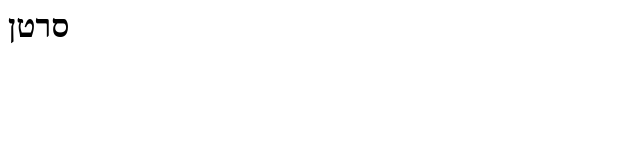
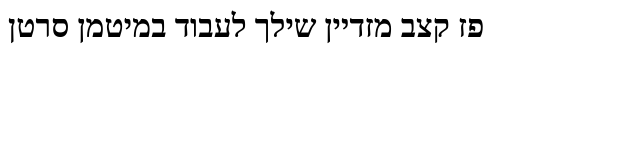
Before and after one commit to uriaelbaz/fcb-, a plain HTML site: page index.html in a window 1280 px wide. Shown: the whole page, without its empty margins (0-640 px from the left). Drawn offline with Linux system fonts and the light colour scheme.

Commit message:
Update index.html

```diff
--- a/index.html
+++ b/index.html
@@ -1 +1 @@
-<h1>   סרטן    </h1>
+<h1> פז קצב מזדיין שילך לעבוד במיטמן   סרטן    </h1>
```
